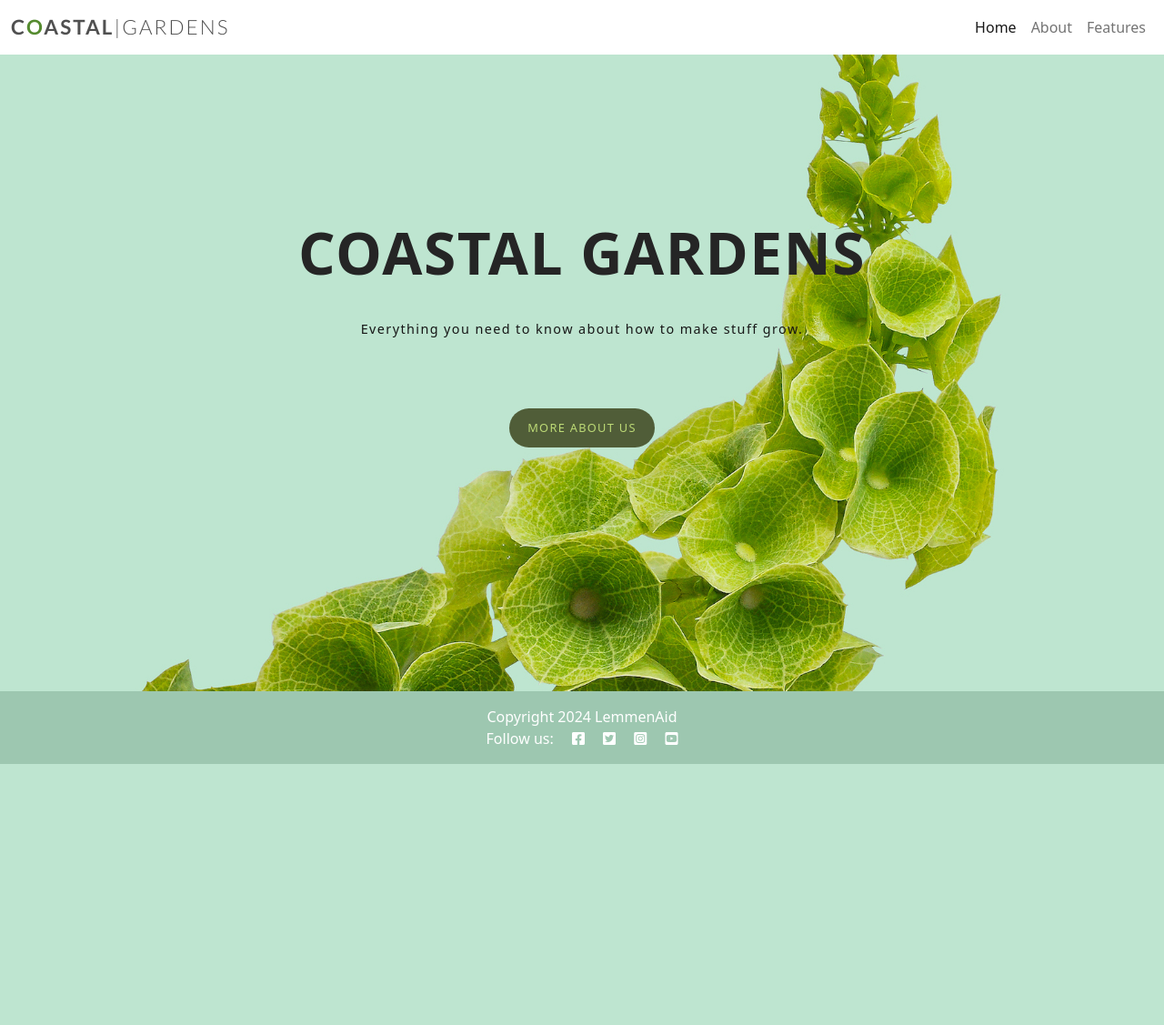
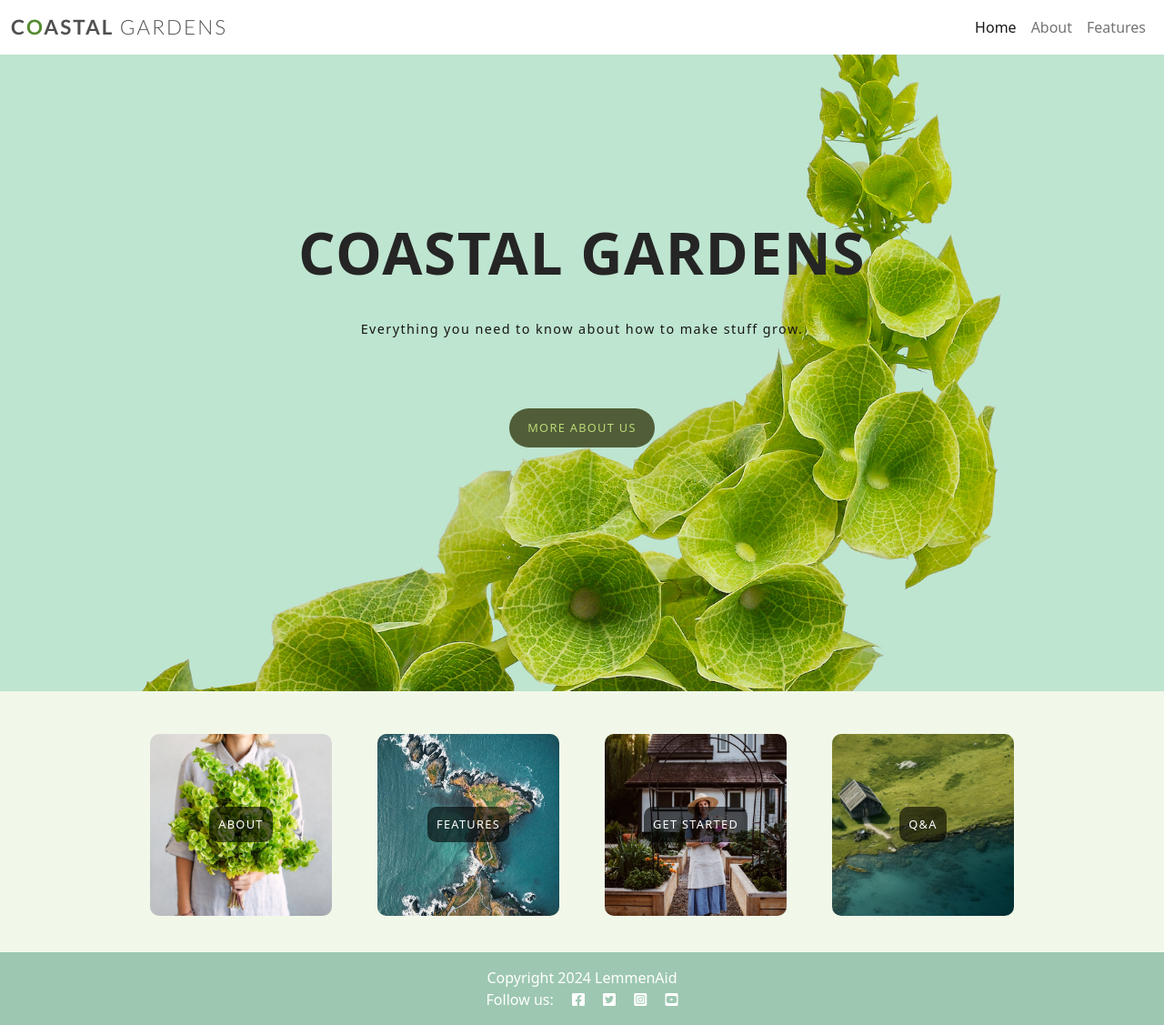
Before and after one commit to LemmenAid/coastal-gardens, a Django app: page / in a window 1280 px wide. Shown: the whole page at 91% size. Before the commit the page ends 840 px from the top, so only its background shows below. Run offline with Django 4.2, Linux system fonts and the light colour scheme.

Commit message:
Add four links to home page incl pictures

```diff
--- a/blog/templates/blog/index.html
+++ b/blog/templates/blog/index.html
@@ -1,10 +1,12 @@
 {% extends "base.html" %}
 {% url 'about' as about_url %}
+{% url 'features' as features_url %}
+{% load static %}
 
 {% block content %}
 
 <!-- index.html content starts here -->
-<main>
+
     <div id="hero">
         <h1 class="hero-title">Coastal Gardens</h1>
         <p>Everything you need to know about how to make stuff grow.</p>
@@ -12,7 +14,26 @@
             <a href="{% url 'about' %}" class="action-button">More About Us</a>
         </div>
     </div>
-</main>
+
+    <div class="link-container">
+        <a href="{% url 'about' %}" class="link-square">
+            <img src="{% static 'images/qa.jpg' %}" alt="About">
+            <span>About</span>
+        </a>
+        <a href="{% url 'features' %}" class="link-square">
+            <img src="{% static 'images/features.jpg' %}" alt="Features">
+            <span>Features</span>
+        </a>
+        <a href="#" class="link-square">
+            <img src="{% static 'images/get-started.jpg' %}" alt="Get Started">
+            <span>Get Started</span>
+        </a>
+        <a href="#" class="link-square">
+            <img src="{% static 'images/about.jpg' %}" alt="Q&A">
+            <span>Q&A</span>
+        </a>
+    </div>
+
 
 <!-- index.html content ends here -->
 {% endblock %}
--- a/static/css/style.css
+++ b/static/css/style.css
@@ -10,22 +10,17 @@ body {
     background-color: #f1f8e9;
 }
 
-/* Styles for Logo navbar */
-.brand {
-    font-family: Lato, sans-serif;
-    font-size: 1.4rem;
-    font-weight: 700;
-    letter-spacing: 2px;
-    text-transform: uppercase;
-    color: #505050;
-}
-
-.green-o {
-    color: #558b2f;
-}
-
-.thin {
-    font-weight: 300;
+/* Main content */
+.main-content {
+    background-color: #f1f8e9;
+    /* Make main element take up any surplus space to push footer down */
+    flex: 1 0 auto;
+    display: flex;
+    flex-direction: column;
+    width: 100%;
+    max-width: 2000px; /* whatever maximum width prefered */
+    margin: 0 auto;
+    padding: 0px;
 }
 
 /* Project colours */
@@ -46,16 +41,27 @@ body {
 }
 
 
-/* Styles Home Page */
-/* Main content */
-main {
-    background-color: #f1f8e9;
-    /* Make main element take up any surplus space to push footer down */
-    flex: 1 0 auto;
-    display: flex;
-    flex-direction: column;
+/* Styles for Logo navbar */
+.brand {
+    font-family: Lato, sans-serif;
+    font-size: 1.4rem;
+    font-weight: 700;
+    letter-spacing: 2px;
+    text-transform: uppercase;
+    color: #505050;
 }
 
+.green-o {
+    color: #558b2f;
+}
+
+.thin {
+    font-weight: 300;
+}
+
+
+
+/* Styles Home Page */
 /* Hero section */
 #hero {
     height: 700px;
@@ -100,8 +106,6 @@ main {
 
 .action-button {
     padding: 12px 20px;
-    /* border-style: solid;
-    border: 1px outset buttonborder; */
     border-radius: 100px;
     text-align: center;
     text-transform: uppercase;
@@ -111,12 +115,68 @@ main {
     letter-spacing: 1.3px;
     color: #bdda76;
     background-color: #3c431cd6;
-    /* border-color: #3c431cd6; */
 }
 
 .action-button:hover {
     background-color: #bdda76;
     color: #3c431cd6;
+}
+
+/* Styles for square links on homepage */
+
+.link-container {
+    display: flex;
+    flex-direction: row;
+    justify-content: center;
+    flex-wrap: wrap;
+    margin-top: 2rem;
+    gap: 20px;
+    width: 100%;
+    padding-bottom: 25px;
+}
+
+.link-square {
+    position: relative;
+    width: 200px;
+    height: 200px;
+    overflow: hidden;
+    text-decoration: none;
+    color: white;
+    text-align: center;
+    display: flex;
+    justify-content: center;
+    align-items: center;
+    border-radius: 10px;
+    flex: 0 0 auto;
+    margin: 15px;
+}
+
+.link-square img {
+    position: absolute;
+    width: 100%;
+    height: 100%;
+    object-fit: cover;
+    z-index: 1;
+}
+
+.link-square span {
+    position: relative;
+    z-index: 2;
+    background-color: rgba(0, 0, 0, 0.6);
+    padding: 10px;
+    border-radius: 10px;
+    text-transform: uppercase;
+    text-decoration: none;
+    font-size: 0.8rem;
+    font-weight: 500;
+    letter-spacing: 1.3px;
+}
+
+@media (max-width: 900px) {
+    .link-container {
+        flex-direction: column;
+        align-items: center;
+    }
 }
 
 /* custom Styles About Page */
--- a/templates/base.html
+++ b/templates/base.html
@@ -37,7 +37,7 @@
     <nav class="navbar navbar-expand-lg navbar-light bg-white">
         <div class="container-fluid">
             <a class="navbar-brand" href="{% url 'home' %}"><span class="brand">c<span
-                        class="green-o">o</span>astal<span class="thin">|Gardens</span></span></a>
+                        class="green-o">o</span>astal<span class="thin"> Gardens</span></span></a>
 
             <button class="navbar-toggler" type="button" data-bs-toggle="collapse" data-bs-target="#navbarText"
                 aria-controls="navbarText" aria-expanded="false" aria-label="Toggle navigation">
@@ -65,7 +65,7 @@
         </div>
     </nav>
 
-    <main class="flex-shrink-0 main-bg">
+    <main class="main-content main-bg">
 
         {% block content %}
         <!-- Content Goes here -->
```
Also changed, not shown: static/images/features.jpg (added), static/images/get-started.jpg (added), static/images/qa.jpg (added).
